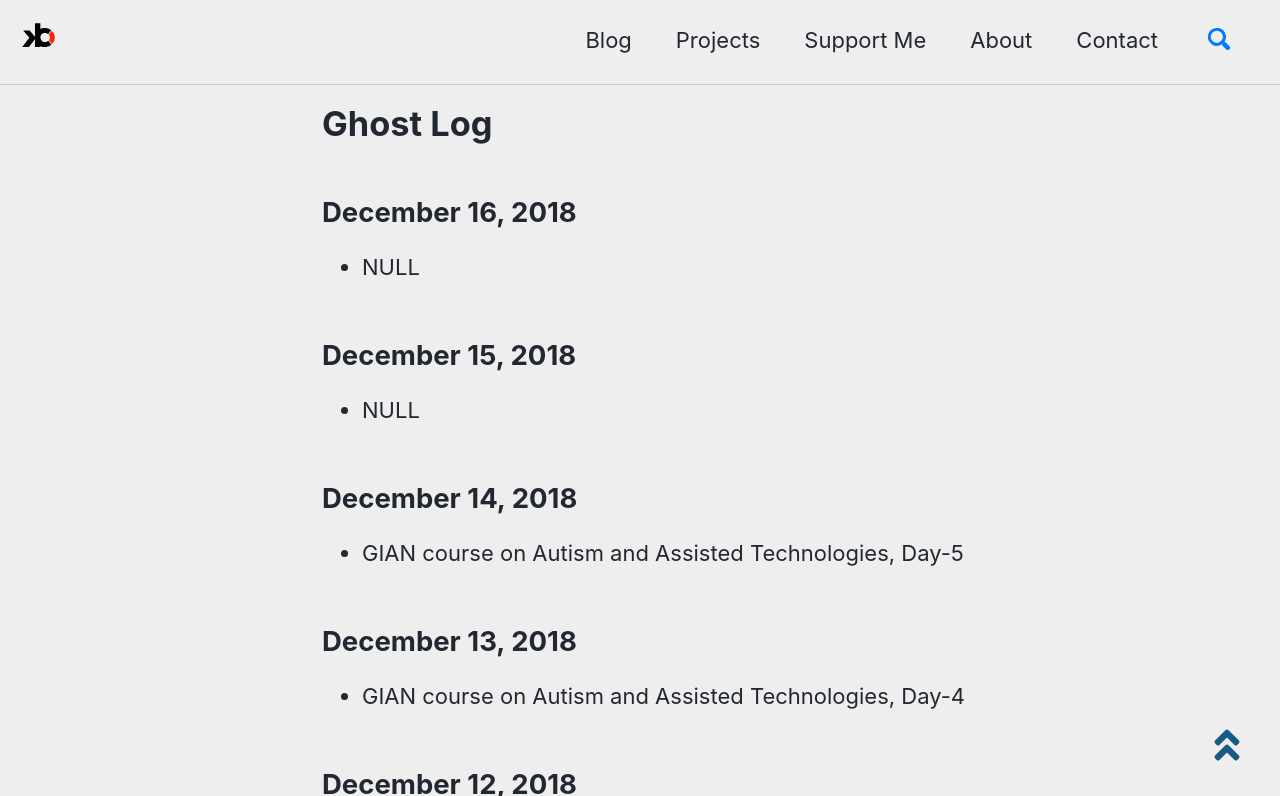
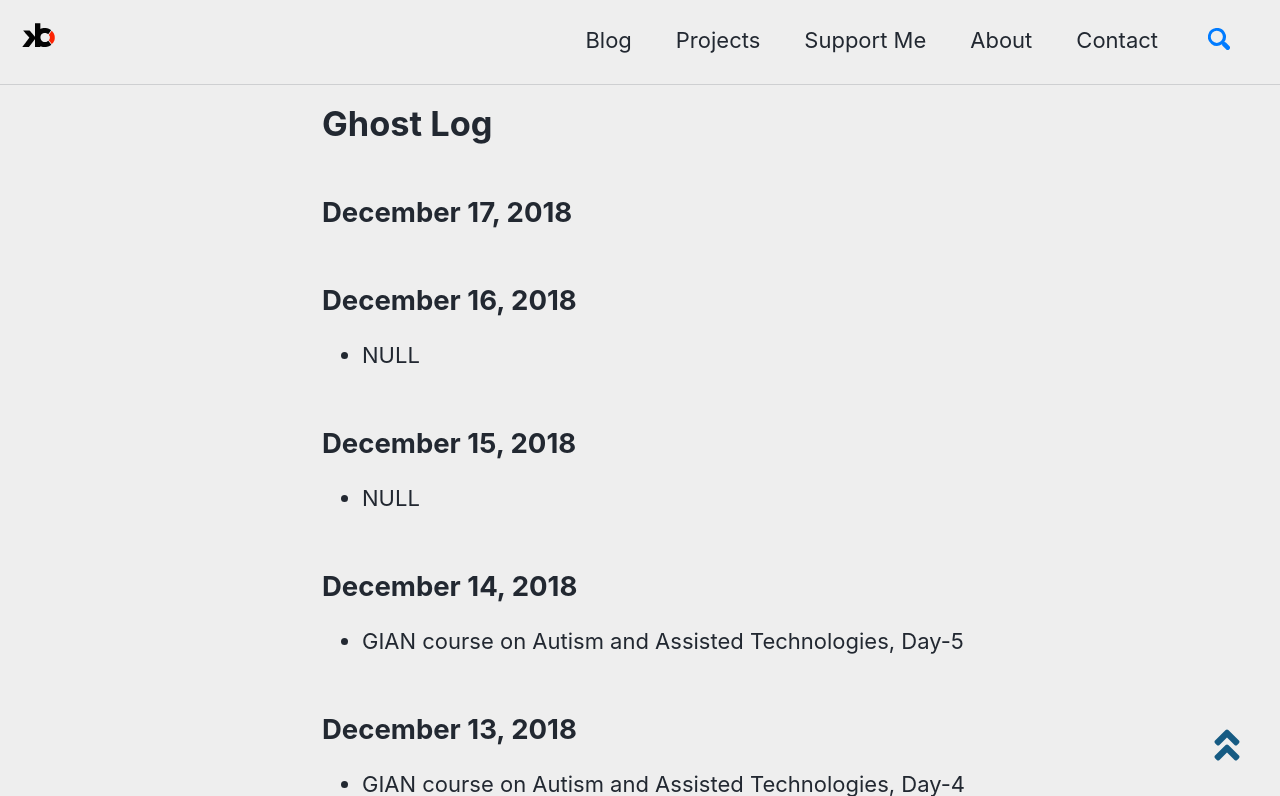
Before and after one commit to kulbhushanchand/kulbhushanchand.github.io-v2, a Jekyll site: the page built from _pages/main/log.md, in a window 1280 px wide and 900 px high, cut to the strip 104-900 px from the top of the window. Built offline with Jekyll 4.4.1, drawn with Linux system fonts in a browser that asks for light colours; cached includes are drawn as plain includes; comment, search, counter and statistics services are not loaded; a style sheet for code colours, icons or effects is not loaded.

Commit message:
Update log.md

```diff
--- a/_pages/main/log.md
+++ b/_pages/main/log.md
@@ -16,6 +16,9 @@ toc: false
 
 
 {% assign dateFormat = '%B %d, %Y' %}
+
+## {{ "2018-12-17" | date: dateFormat }}
+
 
 ## {{ "2018-12-16" | date: dateFormat }}
 - NULL
```
